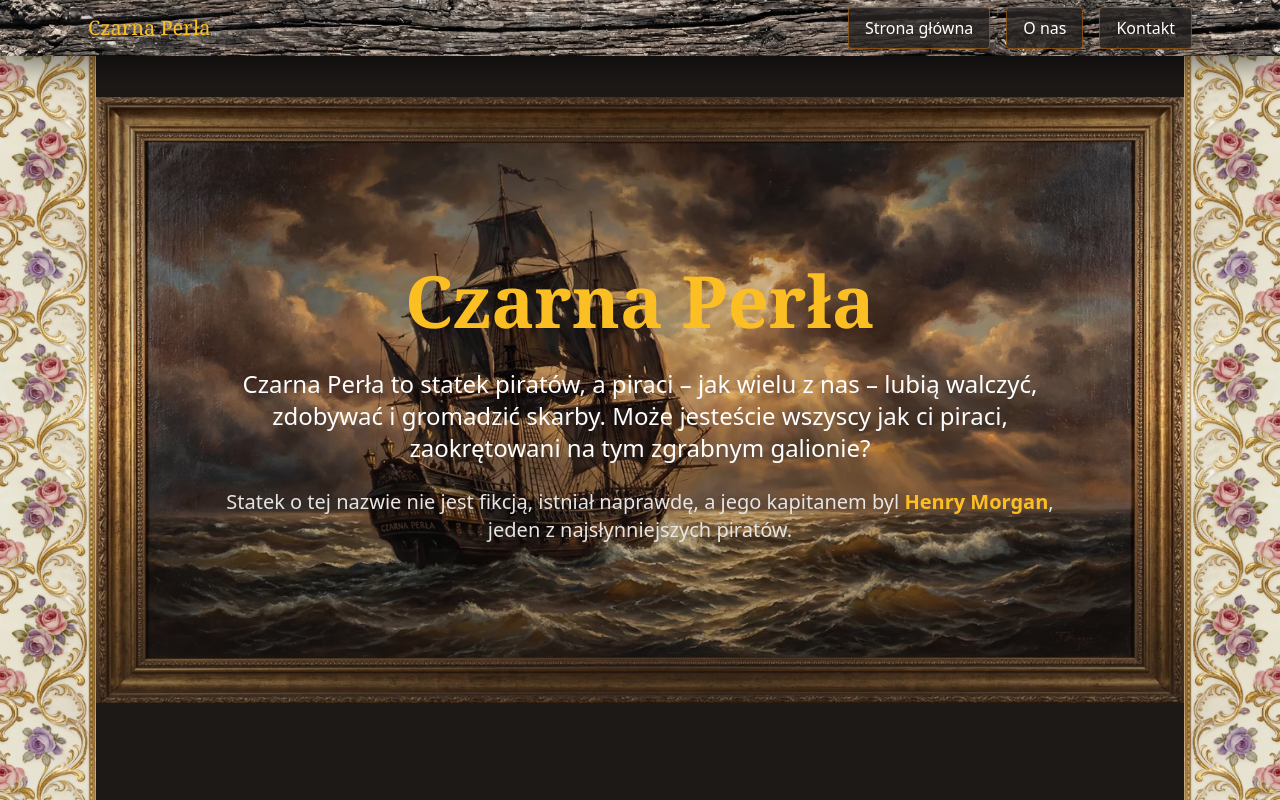
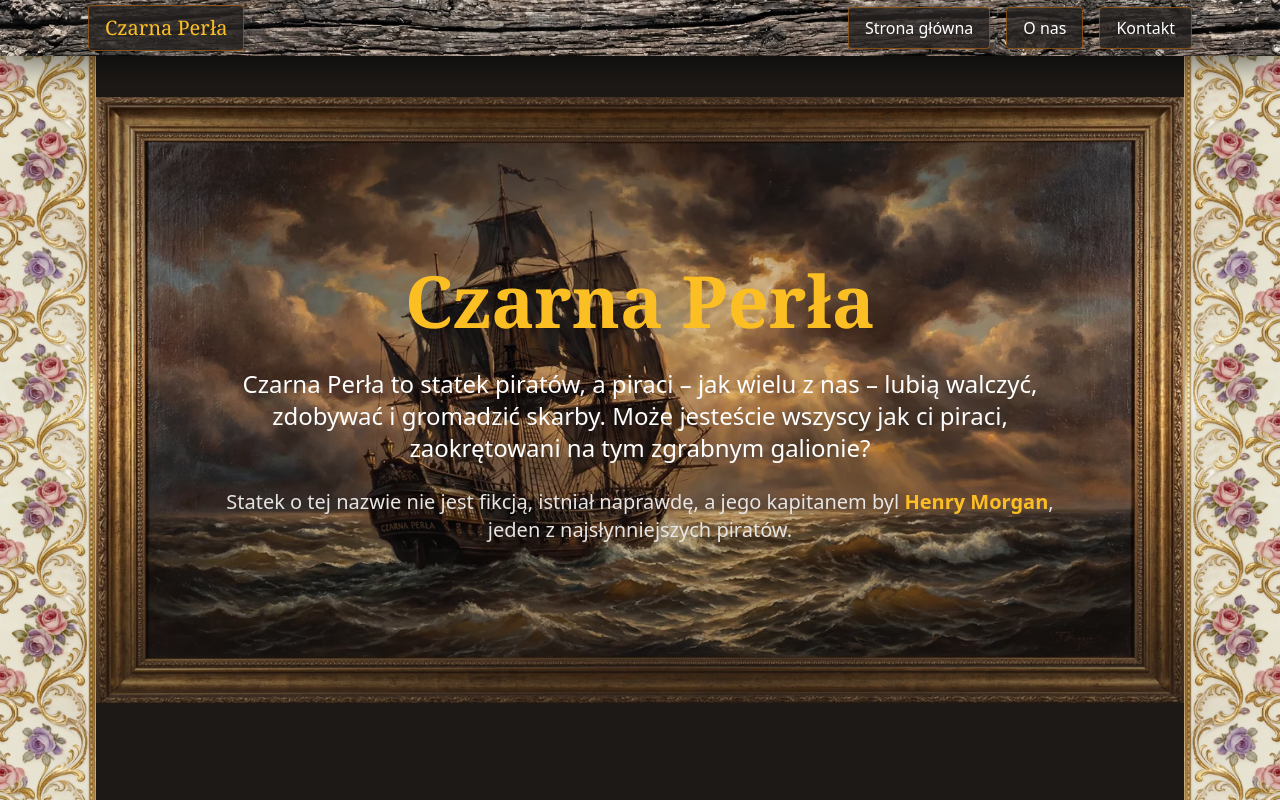
Before and after one commit to MOUVAL/czarnaperelka, a Next.js app: page / in a window 1280 px wide. Shown: the top 800 px of the page. Built offline with nearby package versions, Linux system fonts and the light colour scheme; a web font is replaced by a local one.

Commit message:
Make logo/title a button like nav items

```diff
--- a/src/components/layout/Header.tsx
+++ b/src/components/layout/Header.tsx
@@ -17,7 +17,7 @@ export function Header() {
       }}
     >
       <nav className="max-w-6xl mx-auto px-6 h-14 flex items-center justify-between">
-        <Link href="/" className="font-serif text-xl text-amber-400 drop-shadow-md">
+        <Link href="/" className="font-serif text-xl px-4 py-2 bg-stone-800/80 rounded border border-amber-600/50 hover:bg-amber-700/80 hover:border-amber-400 transition-colors drop-shadow-md text-amber-400">
           Czarna Perła
         </Link>
 
```
Also changed, not shown: 1 other file (tests, documents, lock files or other folders).
